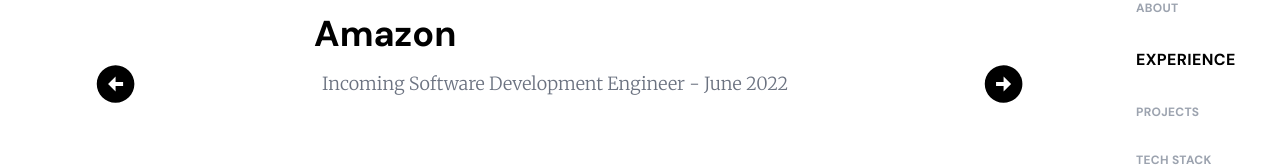
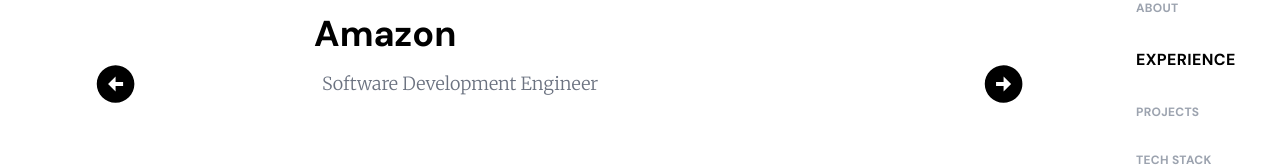
Before and after one commit to davidk101/portfolio, a React (Create React App) app: page /experience in a window 1280 px wide. Shown: the part 340-506 px from the top of the page. Built offline with nearby package versions, Linux system fonts and the light colour scheme.

Commit message:
Update experience.js

```diff
--- a/src/pages/experience.js
+++ b/src/pages/experience.js
@@ -11,7 +11,7 @@ const Work = ({ setPage, pageVariants, pageTransition }) => {
     const workList = [
         {
             head1: "Amazon",
-            head2: "Incoming Software Development Engineer - June 2022",
+            head2: "Software Development Engineer",
             body1: "",
             body2: "",
         },
```
